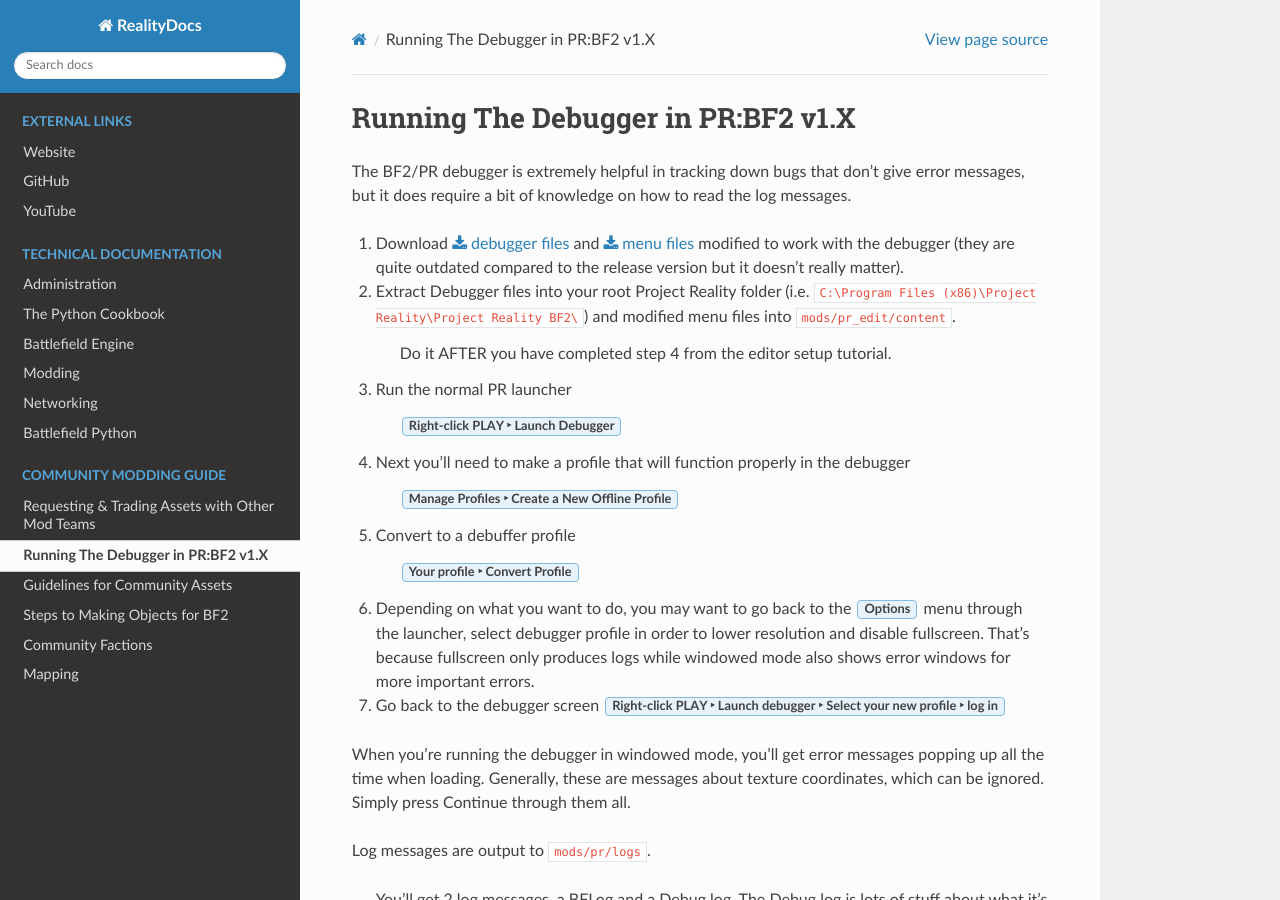
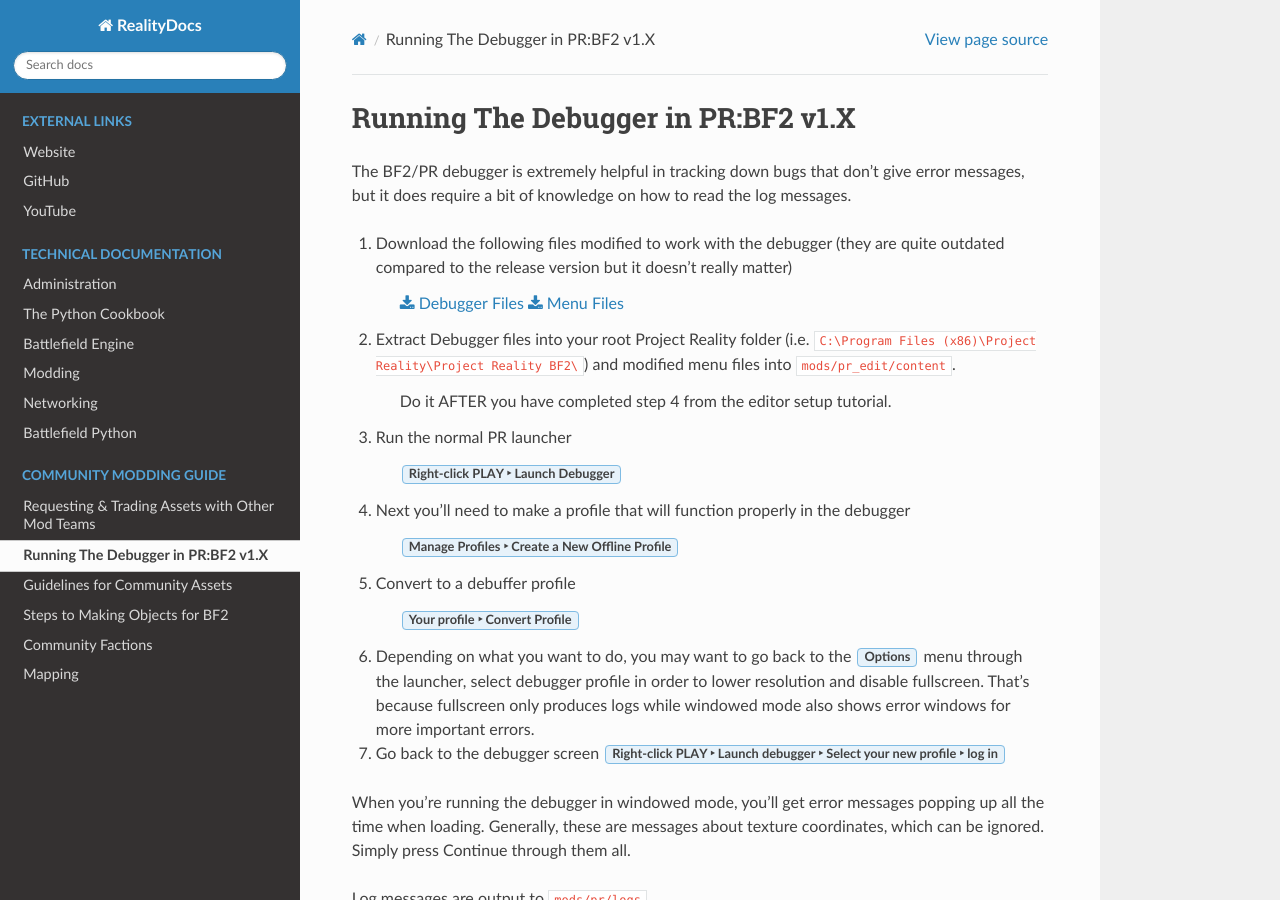
Before and after one commit to papadanku/RealityDocs, a Sphinx documentation site: the page built from docs/source/modding/debugging.rst, in a window 1280 px wide and 900 px high. Built offline with Sphinx 7.4.7 and the Read the Docs theme 2.0.0, drawn with Linux system fonts in a browser that asks for light colours.

Commit message:
Update debugging.rst

```diff
--- a/docs/source/modding/debugging.rst
+++ b/docs/source/modding/debugging.rst
@@ -4,7 +4,11 @@
 
 The BF2/PR debugger is extremely helpful in tracking down bugs that don't give error messages, but it does require a bit of knowledge on how to read the log messages.
 
-#. Download :download:`debugger files <https://files.realitymod.com/resources/Debugger_files.zip>` and :download:`menu files <https://drive.google.com/file/d/1ZWQdh90h0eTIO9okBuOxm7SRyMxavCNS/view?usp=sharing>` modified to work with the debugger (they are quite outdated compared to the release version but it doesn't really matter).
+#. Download the following files modified to work with the debugger (they are quite outdated compared to the release version but it doesn't really matter)
+
+    :download:`Debugger Files <https://files.realitymod.com/resources/Debugger_files.zip>`
+    :download:`Menu Files <https://drive.google.com/file/d/1ZWQdh90h0eTIO9okBuOxm7SRyMxavCNS/view?usp=sharing>`
+
 #. Extract Debugger files into your root Project Reality folder (i.e. ``C:\Program Files (x86)\Project Reality\Project Reality BF2\``) and modified menu files into ``mods/pr_edit/content``.
 
     Do it AFTER you have completed step 4 from the editor setup tutorial.
```
